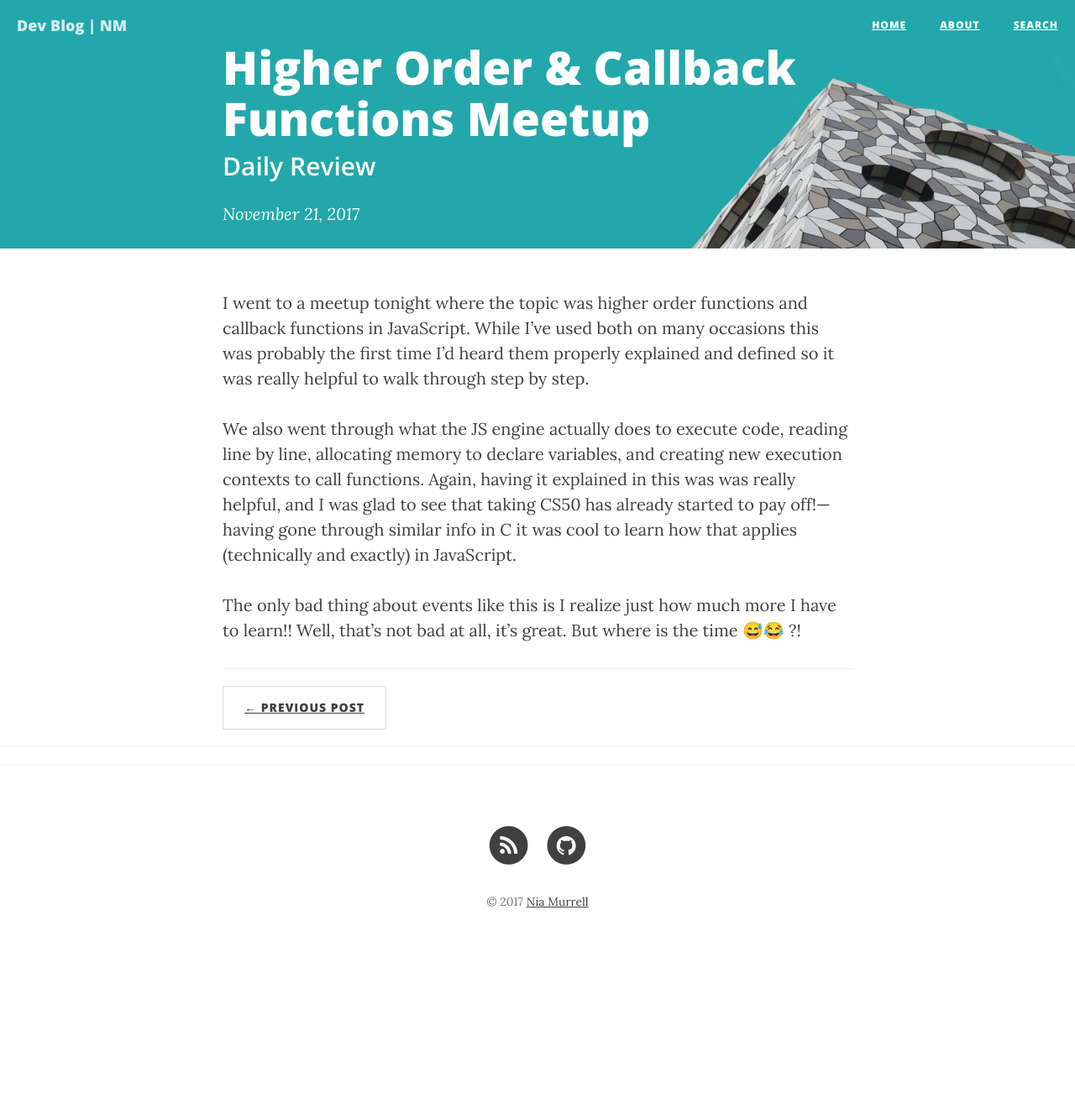
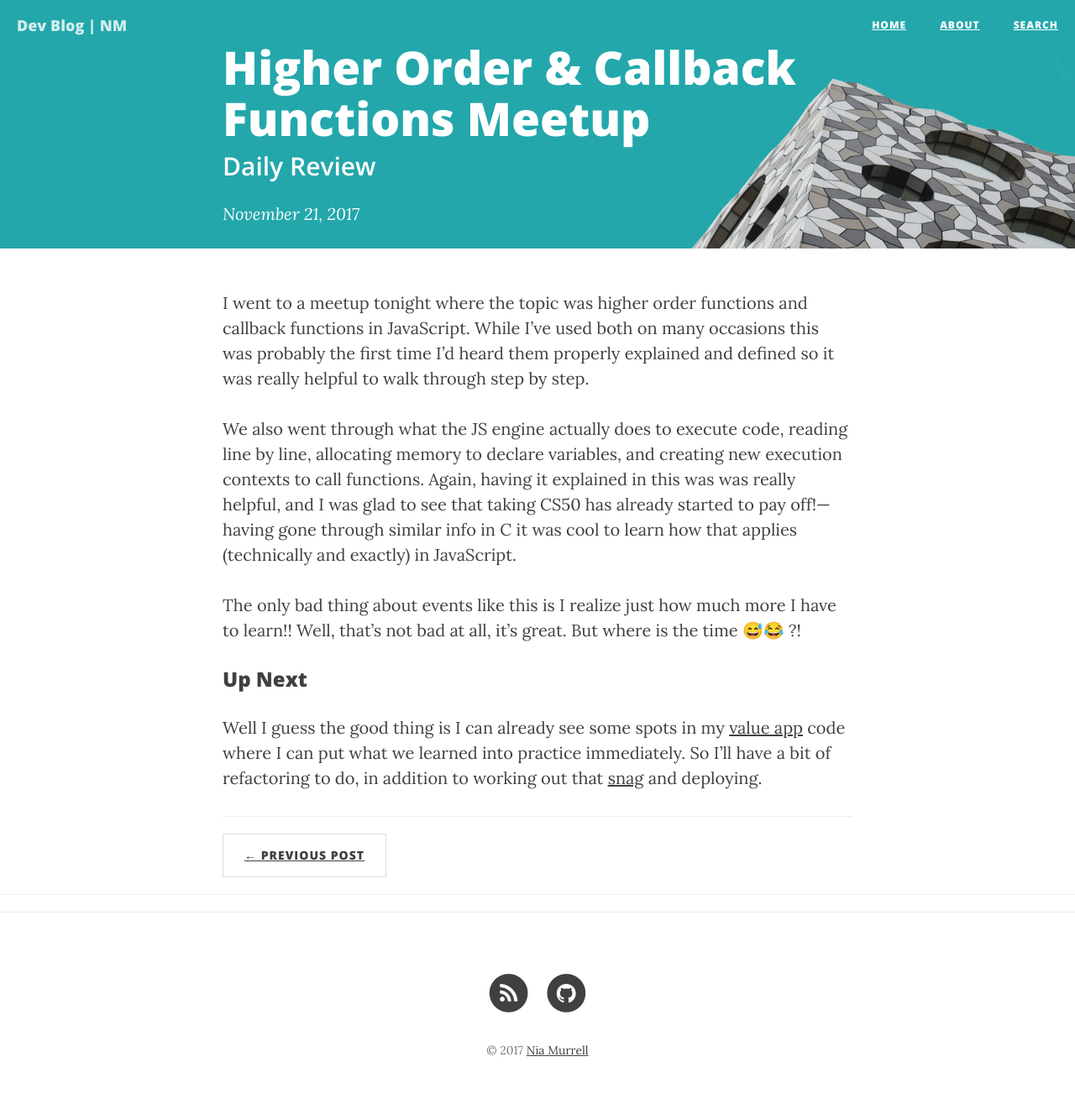
Before and after one commit to niamurrell/jekyll-blog, a Jekyll site: the page built from _posts/2017-11-21-higher-order-functions.md, in a window 1280 px wide. Shown: the whole page at 84% size. Built offline with Jekyll 4.4.1, drawn with Linux system fonts in a browser that asks for light colours; nearby versions of some CDN libraries; before the commit the page ends 1150 px from its top, so only the background shows below that.

Commit message:
Add today's post

```diff
--- a/_posts/2017-11-21-higher-order-functions.md
+++ b/_posts/2017-11-21-higher-order-functions.md
@@ -12,3 +12,7 @@ I went to a meetup tonight where the topic was higher order functions and callba
 We also went through what the JS engine actually does to execute code, reading line by line, allocating memory to declare variables, and creating new execution contexts to call functions. Again, having it explained in this was was really helpful, and I was glad to see that taking CS50 has already started to pay off!—having gone through similar info in C it was cool to learn how that applies (technically and exactly) in JavaScript.
 
 The only bad thing about events like this is I realize just how much more I have to learn!! Well, that's not bad at all, it's great. But where is the time 😅😂 ?!
+
+### Up Next
+
+Well I guess the good thing is I can already see some spots in my [value app](https://niamurrell.github.io/search/index.html#ValueApp) code where I can put what we learned into practice immediately. So I'll have a bit of refactoring to do, in addition to working out that [snag](https://niamurrell.github.io/daily/2017/11/20/snag/) and deploying.
```
